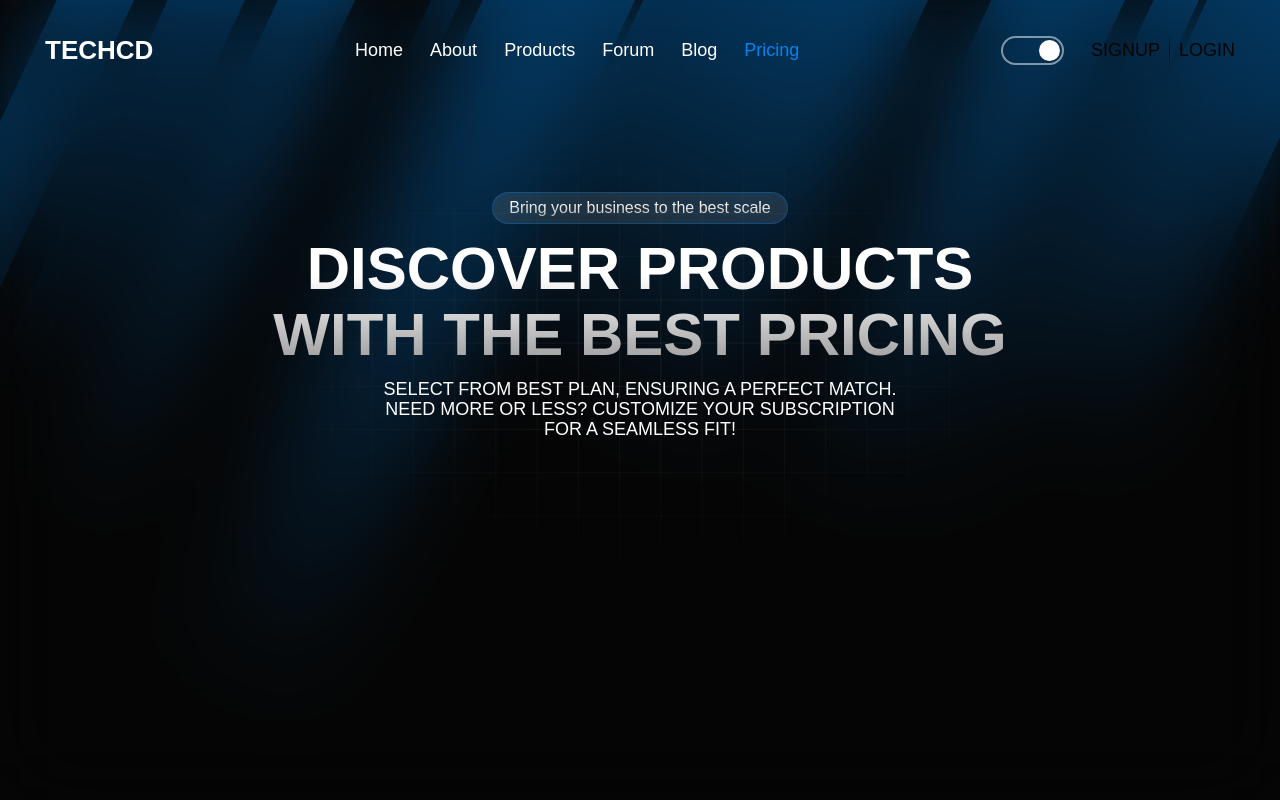
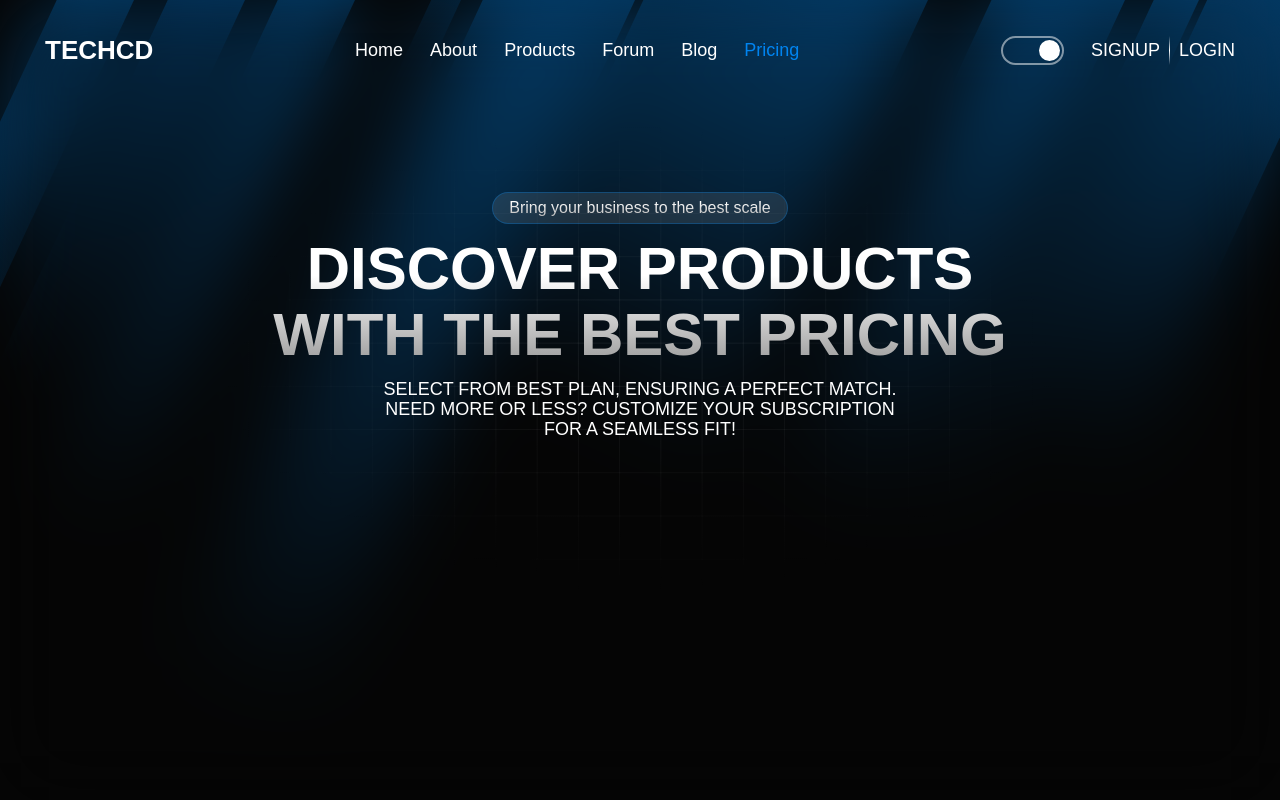
Before and after one commit to chamika-damith/techcd-portfolio, a Next.js app: page /pricing in a window 1280 px wide. Shown: the top 800 px of the page. Built offline with nearby package versions, Linux system fonts and the light colour scheme; a web font is replaced by a local one.

Commit message:
fix(navbar): minor style changes

```diff
--- a/components/user/navbar/DesktopNav.tsx
+++ b/components/user/navbar/DesktopNav.tsx
@@ -24,11 +24,11 @@ const DesktopNav: React.FC<{
       <div className="hidden lg:flex lg:gap-[1.5em] lg:text-[16px] xl:text-[18px] 2xl:text-[20px]">
         <ThemeToggle />
 
-        <div className="text-background flex items-center justify-center gap-[0.5em] font-medium">
+        <div className="text-foreground flex items-center justify-center gap-[0.5em] font-medium">
           <Link href="/sign-up">
             <button className="uppercase">Signup</button>
           </Link>
-          <div className="via-background h-full w-[1px] self-stretch bg-gradient-to-b from-transparent to-transparent"></div>
+          <div className="via-foreground h-full w-[1px] self-stretch bg-gradient-to-b from-transparent to-transparent"></div>
           <Link href="/sign-in">
             <button className="uppercase">Login</button>
           </Link>
--- a/components/user/navbar/Navbar.tsx
+++ b/components/user/navbar/Navbar.tsx
@@ -121,7 +121,7 @@ const Navbar = () => {
   return (
     <section
       ref={containerRef}
-      className="fixed top-[1.5em] right-0 left-0 z-50"
+      className="absolute top-[1.5em] right-0 left-0 z-50"
     >
       <div className="px-container container mx-auto flex items-center justify-between">
         {/* Logo */}
```
